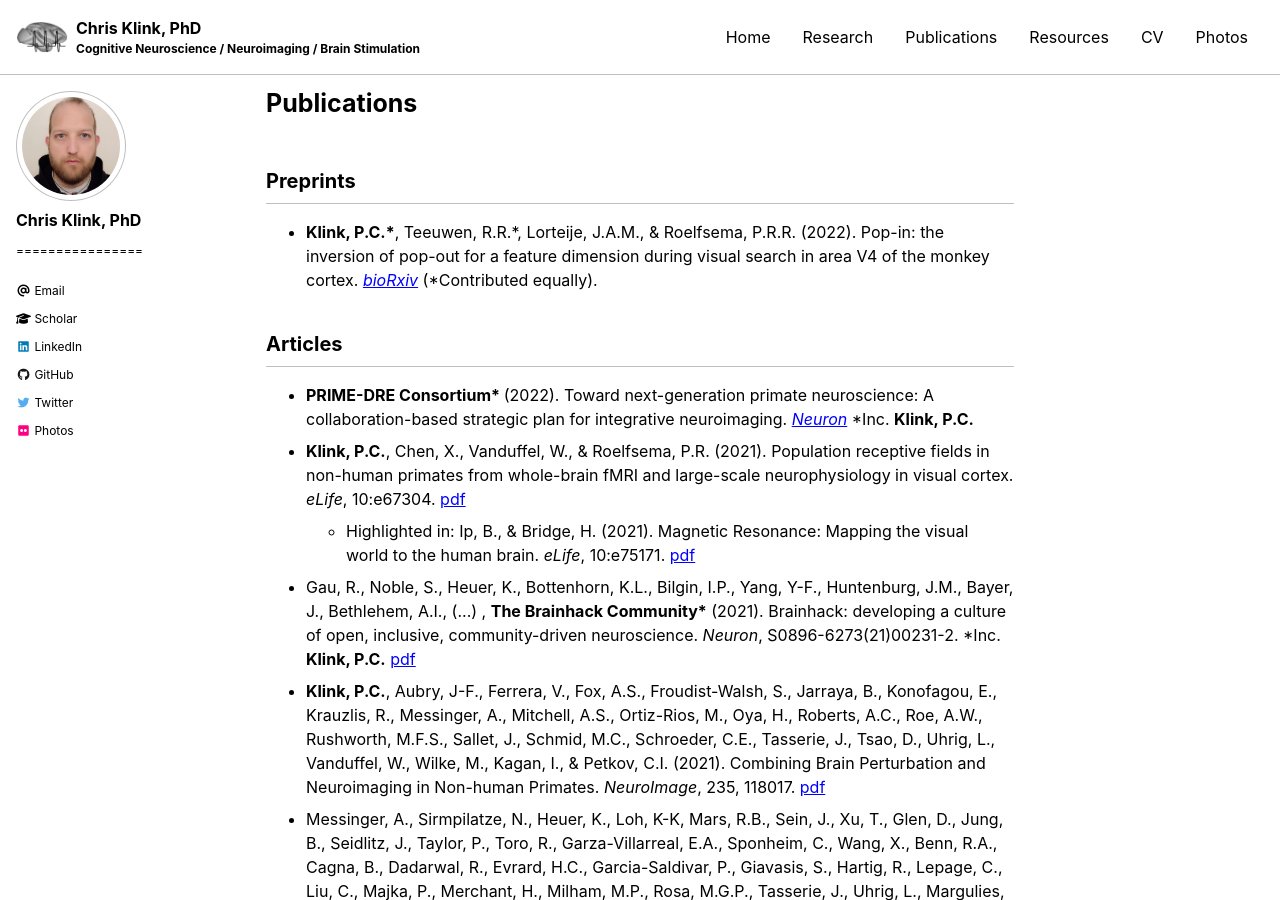
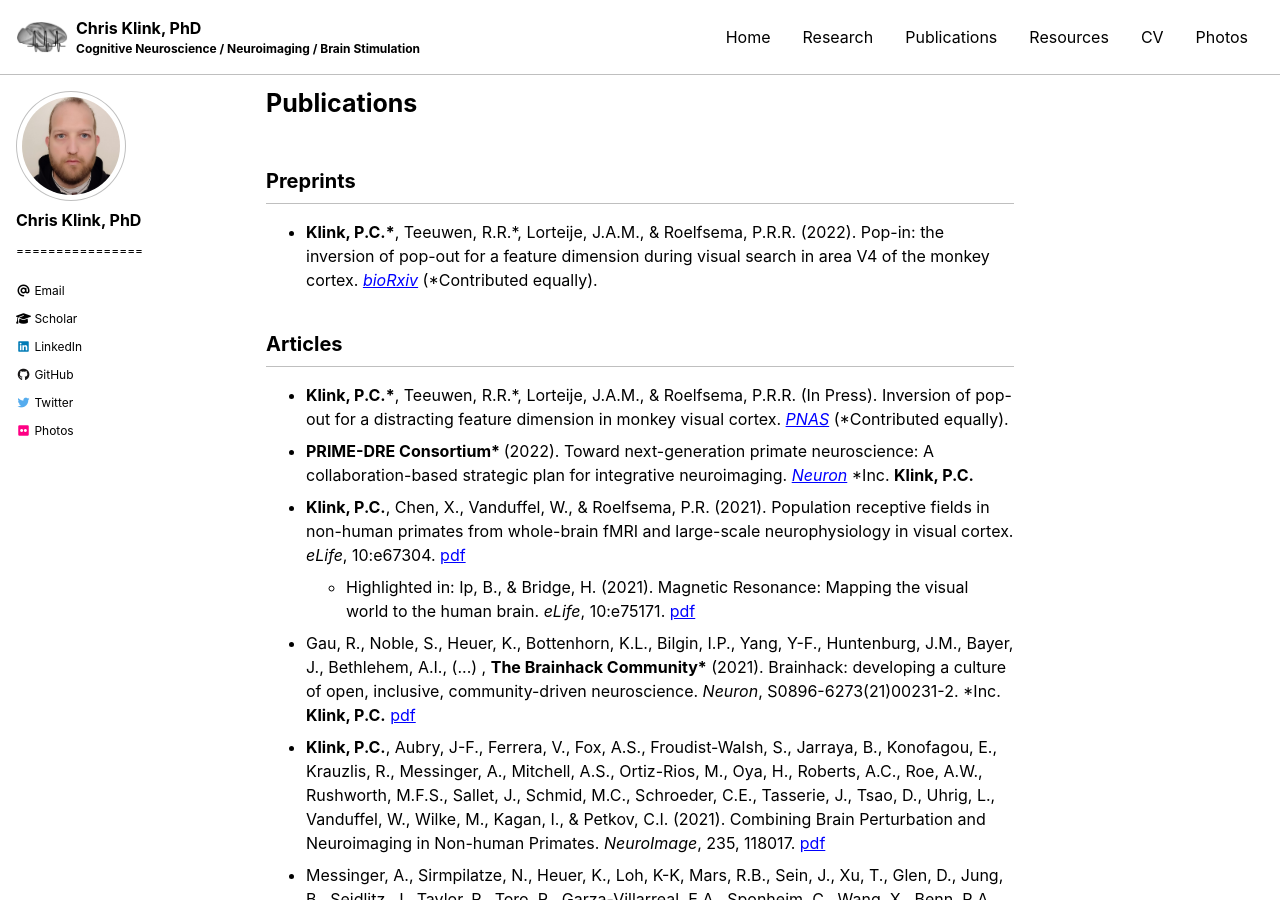
Before and after one commit to pcklink/pcklink.github.io, a Jekyll site: the page built from publications.md, in a window 1280 px wide and 900 px high. Built offline with Jekyll 4.4.1, drawn with Linux system fonts in a browser that asks for light colours; cached includes are drawn as plain includes; nearby versions of some CDN libraries.

Commit message:
Update publications.md

```diff
--- a/publications.md
+++ b/publications.md
@@ -13,6 +13,8 @@ author_profile: true
 
 ## Articles
 <ul>
+    <li><b>Klink, P.C.*</b>, Teeuwen, R.R.*, Lorteije, J.A.M., & Roelfsema, P.R.R. (In Press). Inversion of pop-out for a distracting feature dimension in monkey visual cortex. <a href="https://www.pnas.org/"><i>PNAS</i></a> (*Contributed equally).
+    </li>
   <li><b>PRIME-DRE Consortium* </b>(2022). Toward next-generation primate neuroscience: A collaboration-based strategic plan for integrative neuroimaging. <a href="https://doi.org/10.1016/j.neuron.2021.10.015"><i>Neuron</i></a> *Inc. <b>Klink, P.C.</b>
     </li>
   <li><b>Klink, P.C.</b>, Chen, X., Vanduffel, W., & Roelfsema, P.R. (2021). Population receptive fields in non-human primates from whole-brain fMRI and large-scale neurophysiology in visual cortex. <i>eLife</i>, 10:e67304. <a href="https://doi.org/10.7554/eLife.67304">pdf</a>
```
